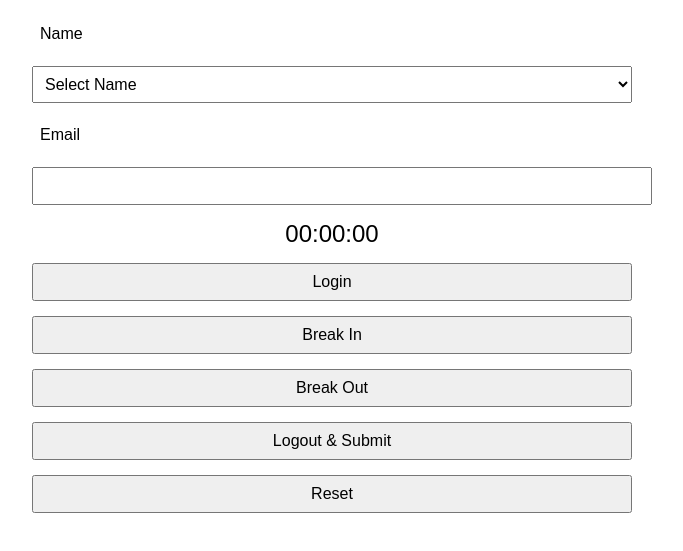
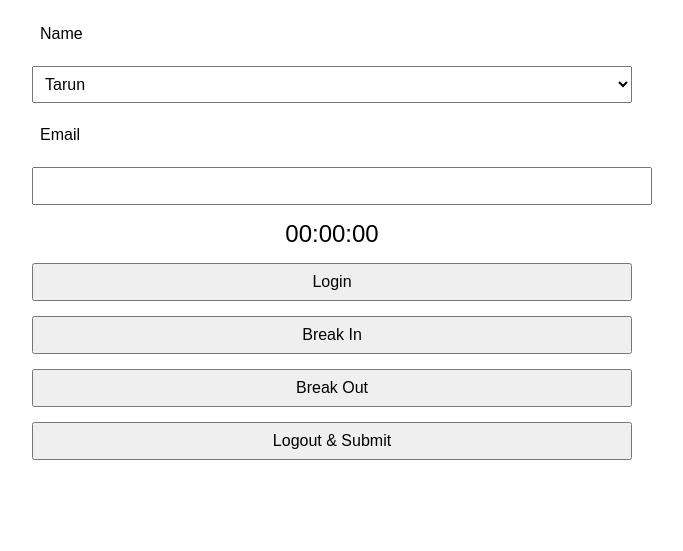
Before and after one commit to AalapSoni/employee-time-tracker, a plain HTML site: page Index.html in a window 1280 px wide. Shown: the part 71-622 px from the top of the page, without its empty margins (308-991 px from the left). Drawn offline with Linux system fonts and the light colour scheme.

Commit message:
Update Index.html

```diff
--- a/Index.html
+++ b/Index.html
@@ -30,7 +30,6 @@
 
   <label for="name">Name</label>
   <select id="name" name="name" autocomplete="off" autocorrect="off" spellcheck="false" inputmode="none">
-    <option value="" disabled selected>Select Name</option>
     <option value="Tarun">Tarun</option>
     <option value="Yuvraj">Yuvraj</option>
     <option value="Aman">Aman</option>
@@ -51,7 +50,6 @@
   <button onclick="startBreak()">Break In</button>
   <button onclick="endBreak()">Break Out</button>
   <button onclick="handleLogout()">Logout & Submit</button>
-  <button onclick="resetForm()">Reset</button>
 
   <input type="hidden" id="loginTime" />
   <input type="hidden" id="logoutTime" />
@@ -154,11 +152,6 @@
       localStorage.setItem("breaks", JSON.stringify(breaks));
     }
 
-    function resetForm() {
-      document.getElementById("name").selectedIndex = 0;
-      document.getElementById("email").value = "";
-    }
-
     function sendData() {
       const data = {
         name: document.getElementById("name").value,
```
